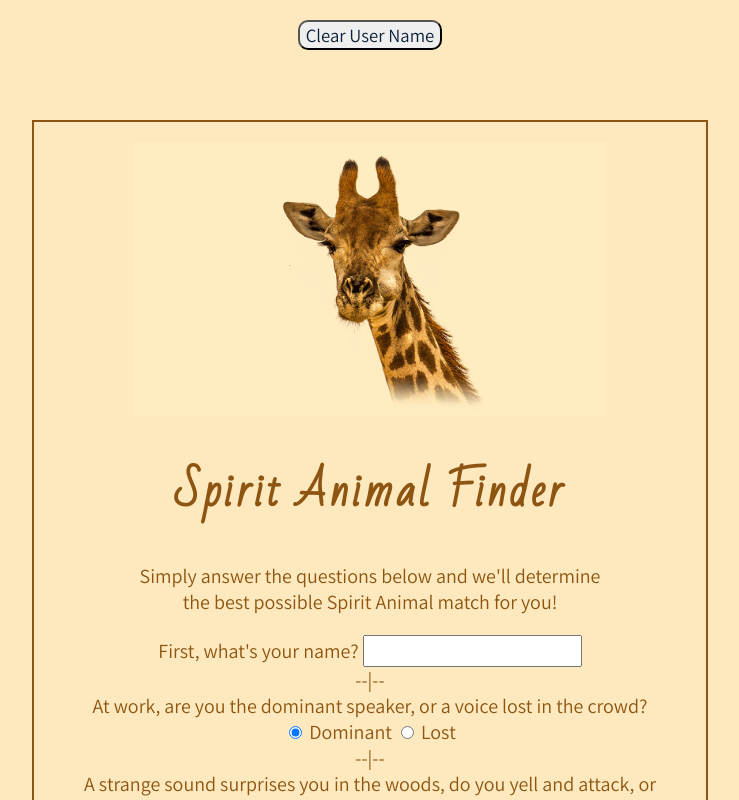
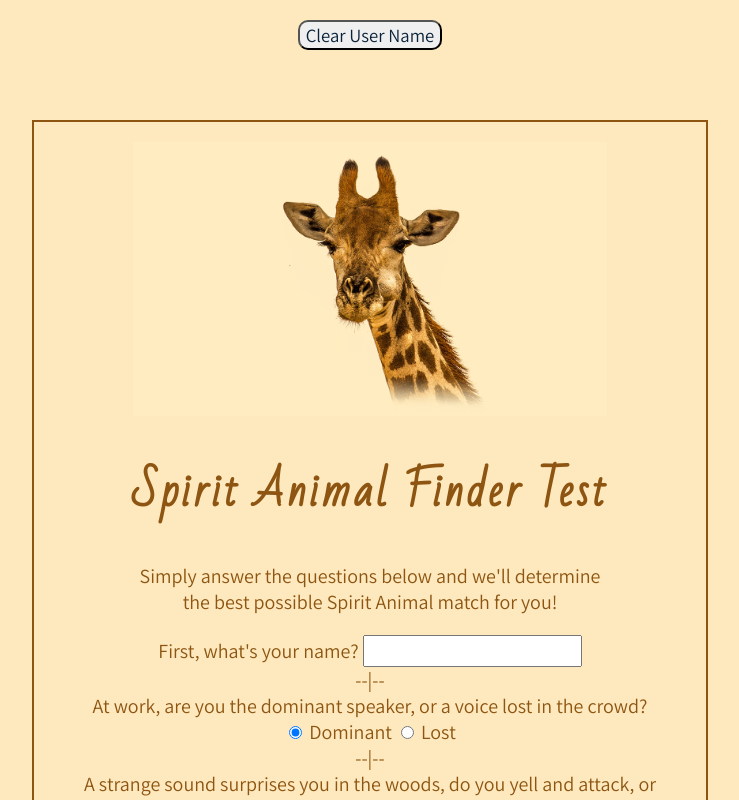
Before and after one commit to PDXCrow/spirit-animal, a plain HTML site: page index.html in a window 1280 px wide. Shown: the top 800 px of the page, without its empty margins (270-1009 px from the left). Drawn offline with Linux system fonts and the light colour scheme.

Commit message:
testing pull merge status

```diff
--- a/index.html
+++ b/index.html
@@ -18,7 +18,7 @@
 
     <img class="main-image" src="images/home-image.png" alt="Giraffe head">
 
-    <h1 class="page-title">Spirit Animal Finder</h1>
+    <h1 class="page-title">Spirit Animal Finder Test</h1>
 
     <div id="main-content" class="questions">
       <p id="intro-text"> Simply answer the questions below and we'll determine <br>
```
